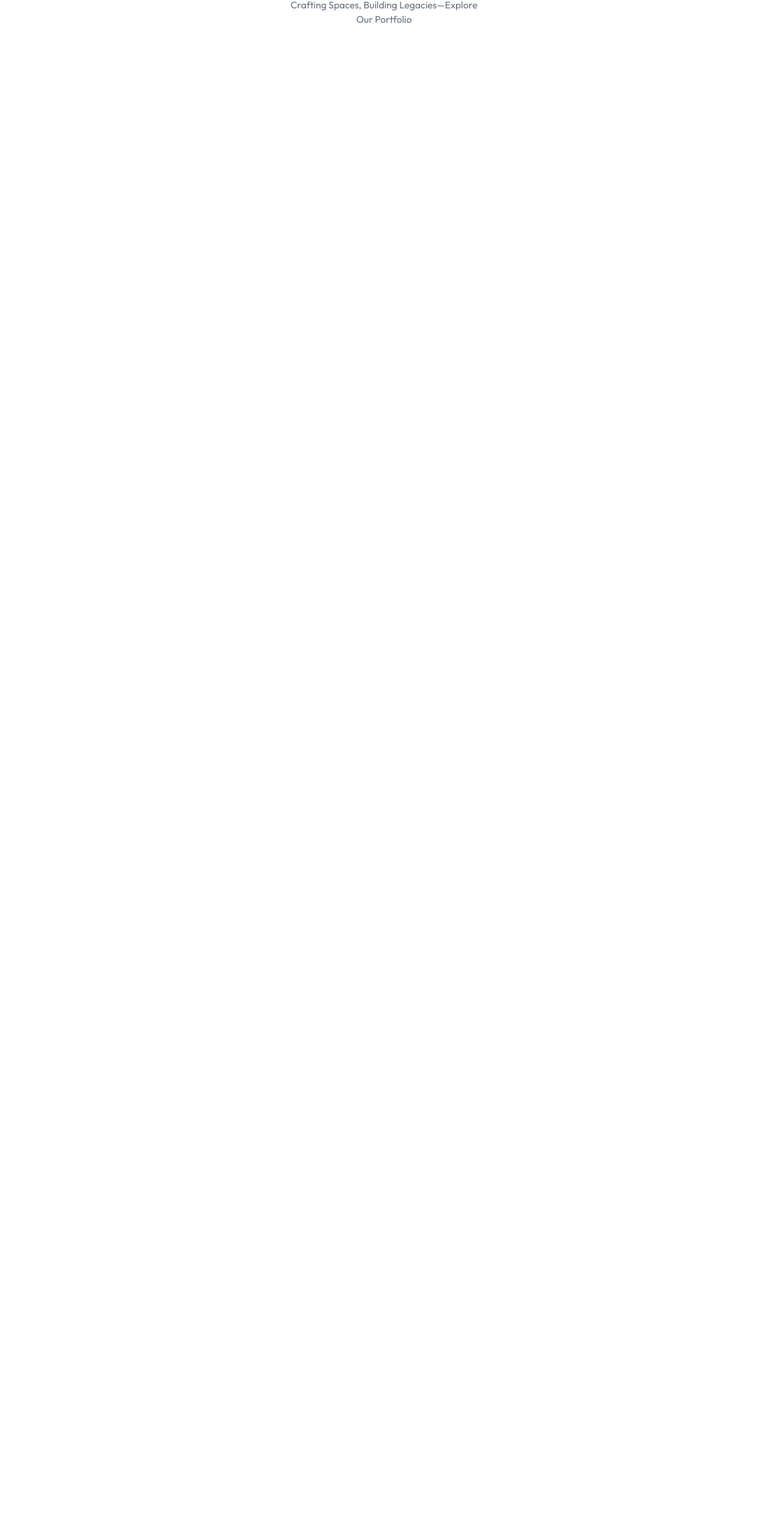
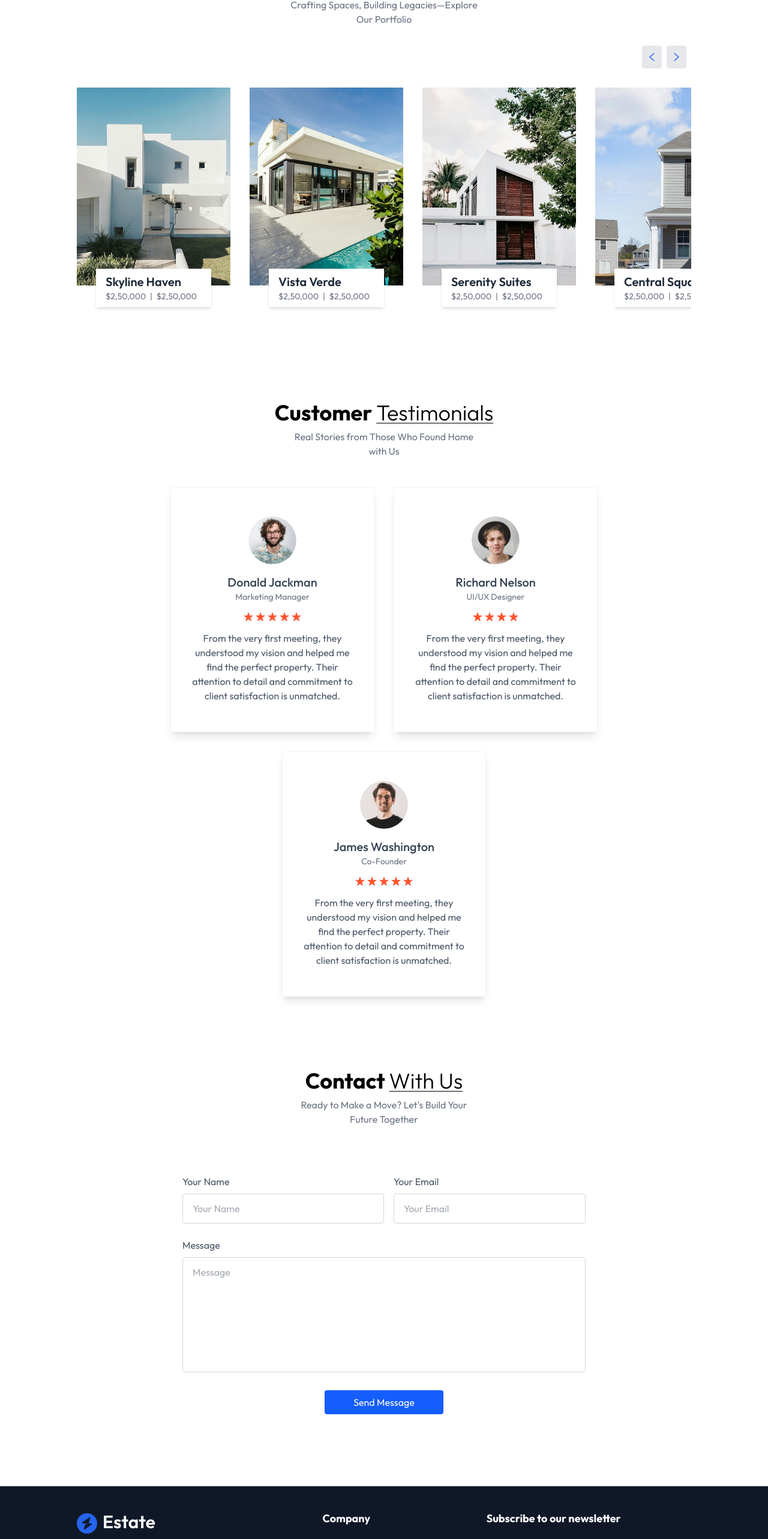
Before and after one commit to KimsokhomZz/real-estate-website, a React (Vite) app: page / in a window 1280 px wide. Shown: the part 1964-4530 px from the top of the page at 60% size. Before the commit the page ends 2136 px from the top, so only its background shows below. Built offline with nearby package versions, Linux system fonts and the light colour scheme.

Commit message:
Completed: Website Footer

```diff
--- a/index.html
+++ b/index.html
@@ -1,5 +1,5 @@
 <!doctype html>
-<html lang="en">
+<html lang="en" class="scroll-smooth">
 
 <head>
   <meta charset="UTF-8" />
--- a/package.json
+++ b/package.json
@@ -13,6 +13,7 @@
     "@tailwindcss/vite": "^4.0.17",
     "react": "^19.0.0",
     "react-dom": "^19.0.0",
+    "react-toastify": "^11.0.5",
     "tailwindcss": "^4.0.17"
   },
   "devDependencies": {
--- a/src/App.jsx
+++ b/src/App.jsx
@@ -2,12 +2,21 @@
 import Header from "./components/Header";
 import About from "./components/About";
 import Projects from "./components/Projects";
+import Testimonials from "./components/Testimonials";
+import Contact from "./components/Contact";
+import { ToastContainer, toast } from "react-toastify";
+import Footer from "./components/Footer";
 const App = () => {
   return (
     <div className="w-full overflow-hidden">
+      <ToastContainer />
       <Header />
       <About />
       <Projects />
+      <Testimonials />
+      <Contact />
+      <Footer />
+      {/* <ScrollToTop /> */}
     </div>
   );
 };
--- /dev/null
+++ b/src/components/Contact.jsx
@@ -0,0 +1,91 @@
+import React from "react";
+import { toast } from "react-toastify";
+
+const Contact = () => {
+  const [result, setResult] = React.useState("");
+
+  const onSubmit = async (event) => {
+    event.preventDefault();
+    setResult("Sending....");
+    const formData = new FormData(event.target);
+
+    formData.append("access_key", "ce1c0917-a9db-41df-b175-5644c98f5a22");
+
+    const response = await fetch("https://api.web3forms.com/submit", {
+      method: "POST",
+      body: formData,
+    });
+
+    const data = await response.json();
+
+    if (data.success) {
+      setResult("");
+      toast.success("Form Submitted Successfully");
+      event.target.reset();
+    } else {
+      console.log("Error", data);
+      toast.error(data.message);
+      setResult("");
+    }
+  };
+
+  return (
+    <div
+      className="container text-center p-6 py-20 lg:px-32 w-full overflow-hidden"
+      id="Contact"
+    >
+      <h2 className="text-2xl sm:text-4xl font-bold mb-2">
+        Contact{" "}
+        <span className="underline underline-offset-4 decoration-1 font-light">
+          With Us
+        </span>
+      </h2>
+      <p className="text-center text-gray-500 mb-12 max-w-80 mx-auto">
+        Ready to Make a Move? Let's Build Your Future Together
+      </p>
+
+      {/* contact form */}
+      <form
+        onSubmit={onSubmit}
+        className="max-w-2xl mx-auto text-gray-600 pt-8"
+      >
+        <div className="flex flex-wrap">
+          <div className="w-full md:w-1/2 text-left">
+            Your Name
+            <input
+              className="w-full border border-gray-300 rounded px-4 py-3 mt-2"
+              type="text"
+              name="Name"
+              placeholder="Your Name"
+              required
+            />
+          </div>
+          <div className="w-full md:w-1/2 text-left md:pl-4">
+            Your Email
+            <input
+              className="w-full border border-gray-300 rounded px-4 py-3 mt-2"
+              type="email"
+              name="Email"
+              placeholder="Your Email"
+              required
+            />
+          </div>
+          <div className="w-full my-6 text-left">
+            Message
+            <textarea
+              className="w-full border border-gray-300 rounded px-4 py-3 mt-2 h-48 resize-none"
+              name="Message"
+              placeholder="Message"
+              required
+            ></textarea>
+          </div>
+        </div>
+        <button className="bg-blue-600 text-white py-2 px-12 mb-10 rounded hover:bg-blue-500 transition duration-300 cursor-pointer">
+          {result ? result : "Send Message"}
+        </button>
+      </form>
+    </div>
+  );
+};
+
+export default Contact;
--- /dev/null
+++ b/src/components/Footer.jsx
@@ -0,0 +1,62 @@
+import React from "react";
+import { assets } from "../assets/assets";
+
+const Footer = () => {
+  return (
+    <div
+      className="pt-10 px-4 md:px-20 lg:px-32 bg-gray-900 w-full overflow-hidden"
+      id="Footer"
+    >
+      <div className="container mx-auto flex flex-col md:flex-row justify-between items-start">
+        <div className="w-full md:w-1/3 mb-8 md:mb-0">
+          <img src={assets.logo_dark} alt="logo" />
+          <p className="text-gray-400 mt-4">
+            Lorem ipsum dolor sit amet consectetur adipisicing elit. Corrupti
+            assumenda reprehenderit temporibus voluptates! Vitae, sint. Lorem
+            ipsum, dolor sit amet consectetur adipisicing elit.
+          </p>
+        </div>
+        <div className="w-full md:w-1/5 mb-8 md:mb-0">
+          <h3 className="text-white text-lg font-bold mb-4">Company</h3>
+          <ul className="flex flex-col gap-2 text-gray-400">
+            <a href="#Header" className="hover:text-white">
+              Home
+            </a>
+            <a href="#About" className="hover:text-white">
+              About us
+            </a>
+            <a href="#Contact" className="hover:text-white">
+              Contact us
+            </a>
+            <a href="#" className="hover:text-white">
+              Privacy Policy
+            </a>
+          </ul>
+        </div>
+        <div className="w-full md:w-1/3">
+          <h3 className="text-white text-lg font-bold mb-4">
+            Subscribe to our newsletter
+          </h3>
+          <p className="text-gray-400 mb-4 max-w-80">
+            The latest news, articles, and resources, sent to your inbox weekly.
+          </p>
+          <div className="flex gap-2">
+            <input
+              type="email"
+              placeholder="Enter your email"
+              className="p-2 rounded bg-gray-800 text-gray-400 border border-gray-700 focus:outline-none focus:border-blue-500"
+            />
+            <button className="py-2 px-4 rounded bg-blue-500 text-white">
+              Subscribe
+            </button>
+          </div>
+        </div>
+      </div>
+      <div className="border-t border-gray-700 py-4 mt-10 text-center text-gray-500">
+        Copyright 2025 © KAIZEN. All Right Reserved.
+      </div>
+    </div>
+  );
+};
+
+export default Footer;
--- a/src/components/Projects.jsx
+++ b/src/components/Projects.jsx
@@ -1,6 +1,34 @@
-import React from "react";
+import React, { useState, useEffect } from "react";
+import { assets, projectsData } from "../assets/assets";
 
 const Projects = () => {
+  const [currentIndex, setCurrentIndex] = useState(0);
+  const [cardsToShow, setCardsToShow] = useState(1);
+
+  useEffect(() => {
+    const updateCardsToShow = () => {
+      if (window.innerWidth >= 1024) {
+        setCardsToShow(projectsData.length);
+      } else {
+        setCardsToShow(1);
+      }
+    };
+    updateCardsToShow();
+    window.addEventListener("resize", updateCardsToShow);
+    return () => {
+      window.removeEventListener("resize", updateCardsToShow);
+    };
+  }, []);
+
+  const nextProject = () => {
+    setCurrentIndex((prevIndex) => (prevIndex + 1) % projectsData.length);
+  };
+  const prevProject = () => {
+    setCurrentIndex((prevIndex) =>
+      prevIndex === 0 ? projectsData.length - 1 : prevIndex - 1
+    );
+  };
+
   return (
     <div
       id="Projects"
@@ -15,6 +43,54 @@
       <p className="text-center text-gray-500 max-w-80 mb-8 mx-auto">
         Crafting Spaces, Building Legacies—Explore Our Portfolio
       </p>
+
+      {/* slider button */}
+      <div className="flex justify-end items-center mb-8">
+        <button
+          onClick={prevProject}
+          className="p-3 bg-gray-200 rounded mr-2 hover:bg-gray-300 hover:shadow-md transition duration-300"
+          aria-label="Previous Project"
+        >
+          <img src={assets.left_arrow} alt="Preview Button" />
+        </button>
+        <button
+          onClick={nextProject}
+          className="p-3 bg-gray-200 rounded mr-2 hover:bg-gray-300 hover:shadow-md transition duration-300"
+          aria-label="Next Project"
+        >
+          <img src={assets.right_arrow} alt="Next Button" />
+        </button>
+      </div>
+
+      {/* project slider container */}
+      <div className="overflow-hidden">
+        <div
+          className="flex gap-8 transition-transform duration-500 ease-in-out"
+          style={{
+            transform: `translateX(-${currentIndex * (100 / cardsToShow)}%)`,
+          }}
+        >
+          {projectsData.map((project, index) => (
+            <div key={index} className="relative flex-shrink-0 w-full sm:w-1/4">
+              <img
+                src={project.image}
+                alt={project.title}
+                className="w-full h-auto mb-14"
+              />
+              <div className="absolute left-0 right-0 bottom-5 flex justify-center">
+                <div className="inline-block bg-white w-3/4 px-4 py-2 shadow-md">
+                  <h2 className="text-xl font-semibold text-gray-800">
+                    {project.title}
+                  </h2>
+                  <p className="text-gray-500 text-sm">
+                    {project.price} <span className="px-1">|</span> {project.price}
+                  </p>
+                </div>
+              </div>
+            </div>
+          ))}
+        </div>
+      </div>
     </div>
   );
 };
--- /dev/null
+++ b/src/components/Testimonials.jsx
@@ -0,0 +1,49 @@
+import React from "react";
+import { assets, testimonialsData } from "../assets/assets";
+
+const Testimonials = () => {
+  return (
+    <div
+      className="container mx-auto py-10 lg:px-32 w-full overflow-hidden"
+      id="Testimonials"
+    >
+      <h1 className="text-2xl sm:text-4xl font-bold mb-2 text-center">
+        Customer{" "}
+        <span className="underline underline-offset-4 decoration-1 font-light">
+          Testimonials
+        </span>
+      </h1>
+      <p className="text-gray-500 mb-12 max-w-80 mx-auto text-center">
+        Real Stories from Those Who Found Home with Us
+      </p>
+
+      {/* Testimonials Card */}
+      <div className="flex flex-wrap justify-center gap-8">
+        {testimonialsData.map((testimonial, index) => (
+          <div
+            key={index}
+            className="max-w-[340px] border border-gray-100 shadow-lg rounded px-8 py-12 text-center"
+          >
+            <img
+              className="w-20 h-20 rounded-full mx-auto mb-4"
+              src={testimonial.image}
+              alt={testimonial.alt}
+            />
+            <h2 className="text-xl text-gray-700 font-medium">
+              {testimonial.name}
+            </h2>
+            <p className="text-sm text-gray-500 mb-4">{testimonial.title}</p>
+            <div className="flex justify-center text-red-500 mb-4 gap-1">
+              {Array.from({ length: testimonial.rating }, (item, index) => (
+                <img key={index} src={assets.star_icon} alt="" />
+              ))}
+            </div>
+            <p className="text-gray-600">{testimonial.text}</p>
+          </div>
+        ))}
+      </div>
+    </div>
+  );
+};
+
+export default Testimonials;
```
Also changed, not shown: 1 other file (tests, documents, lock files or other folders).
